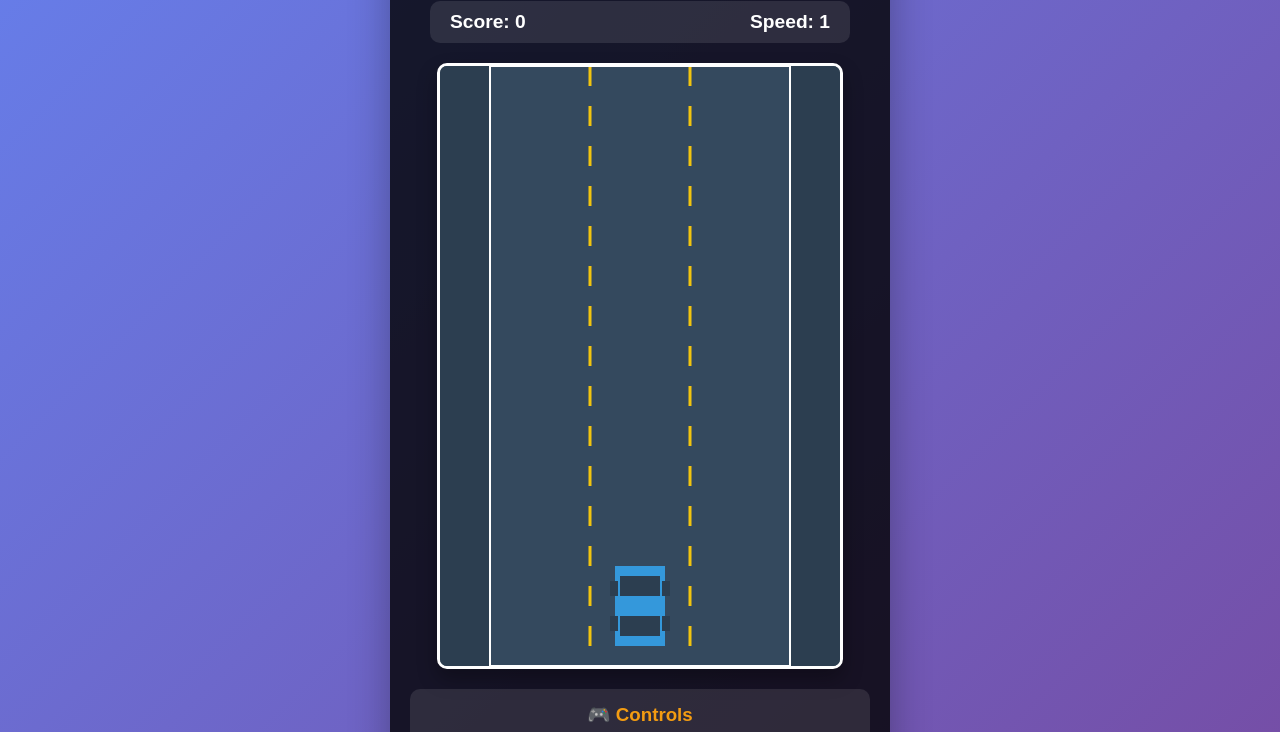
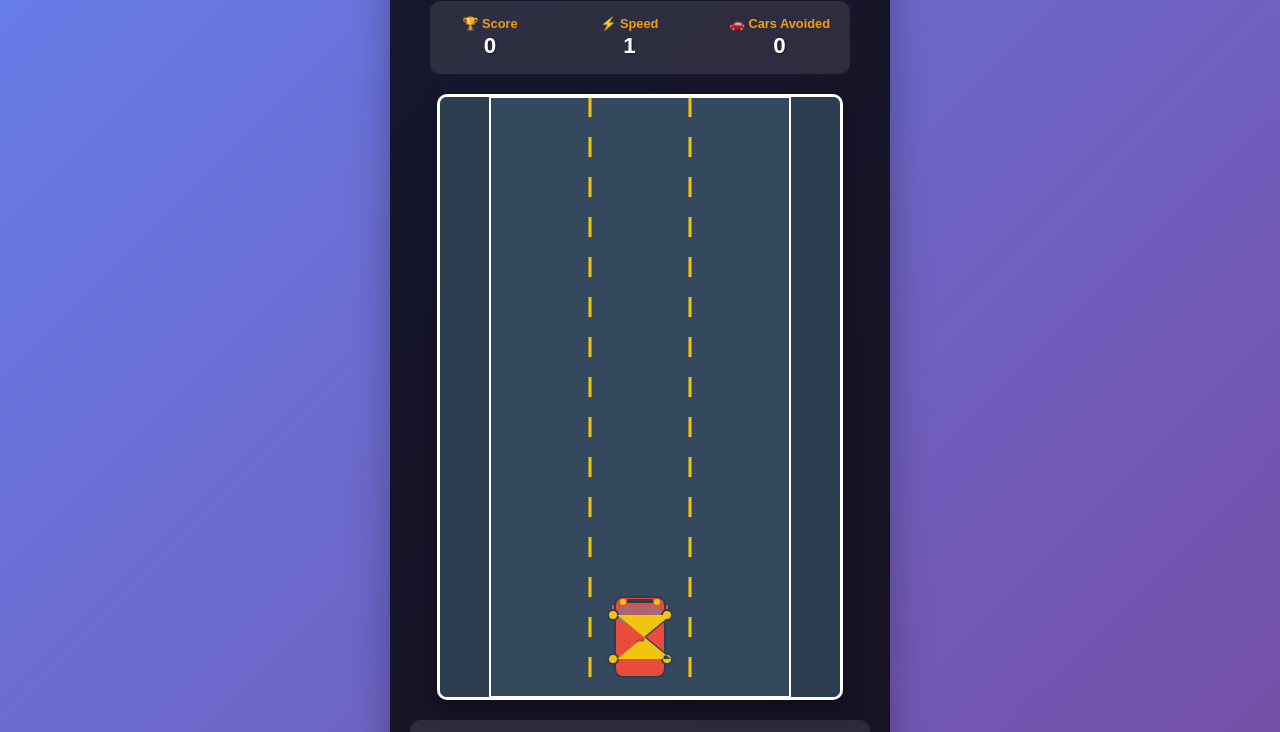
Before and after one commit to halyapabba2014-creator/racecar-game, a plain HTML site: page index.html in a window 1280 px wide. Shown: the part 76-808 px from the top of the page. Drawn offline with Linux system fonts and the light colour scheme.

Commit message:
Enhanced game with realistic cars, balanced difficulty, and improved scoring

```diff
--- a/game.js
+++ b/game.js
@@ -12,6 +12,7 @@ class CarRacingGame {
         this.gameSpeed = 2;
         this.lastTime = 0;
         this.animationId = null;
+        this.carsAvoided = 0;
 
         // Player car
         this.player = {
@@ -20,13 +21,15 @@ class CarRacingGame {
             width: 50,
             height: 80,
             speed: 5,
-            color: '#3498db'
+            color: '#e74c3c',
+            brand: 'Ferrari'
         };
 
         // Obstacles
         this.obstacles = [];
-        this.obstacleSpawnRate = 0.02;
+        this.obstacleSpawnRate = 0.008; // Reduced spawn rate for better balance
         this.obstacleSpeed = 2;
+        this.lastObstacleSpawn = 0;
 
         // Road
         this.road = {
@@ -147,6 +150,7 @@ class CarRacingGame {
         this.score = 0;
         this.speed = 1;
         this.gameSpeed = 2;
+        this.carsAvoided = 0;
         this.obstacles = [];
         this.player.x = this.canvas.width / 2 - 25;
         this.player.y = this.canvas.height - 100;
@@ -205,24 +209,43 @@ class CarRacingGame {
     }
 
     spawnObstacles() {
-        if (Math.random() < this.obstacleSpawnRate) {
+        // Improved spawning logic with better spacing
+        const currentTime = Date.now();
+        const timeSinceLastSpawn = currentTime - this.lastObstacleSpawn;
+        const minSpawnInterval = 1500; // Minimum 1.5 seconds between spawns
+
+        if (Math.random() < this.obstacleSpawnRate && timeSinceLastSpawn > minSpawnInterval) {
             const lane = Math.floor(Math.random() * this.road.lanes);
             const x = this.road.x + lane * this.road.laneWidth + (this.road.laneWidth - 40) / 2;
+            const carData = this.getRandomCar();
 
             this.obstacles.push({
                 x: x,
                 y: -80,
                 width: 40,
                 height: 80,
-                speed: this.obstacleSpeed + Math.random() * 2,
-                color: this.getRandomCarColor()
+                speed: this.obstacleSpeed + Math.random() * 1.5, // Reduced speed variation
+                color: carData.color,
+                accent: carData.accent,
+                brand: carData.brand
             });
+
+            this.lastObstacleSpawn = currentTime;
         }
     }
 
-    getRandomCarColor() {
-        const colors = ['#e74c3c', '#f39c12', '#2ecc71', '#9b59b6', '#34495e', '#e67e22'];
-        return colors[Math.floor(Math.random() * colors.length)];
+    getRandomCar() {
+        const carBrands = [
+            { brand: 'BMW', color: '#2c3e50', accent: '#f39c12' },
+            { brand: 'Mercedes', color: '#34495e', accent: '#ecf0f1' },
+            { brand: 'Audi', color: '#e74c3c', accent: '#f1c40f' },
+            { brand: 'Porsche', color: '#2c3e50', accent: '#e74c3c' },
+            { brand: 'Lamborghini', color: '#f39c12', accent: '#2c3e50' },
+            { brand: 'Tesla', color: '#34495e', accent: '#3498db' },
+            { brand: 'Toyota', color: '#e67e22', accent: '#ecf0f1' },
+            { brand: 'Honda', color: '#2ecc71', accent: '#2c3e50' }
+        ];
+        return carBrands[Math.floor(Math.random() * carBrands.length)];
     }
 
     updateObstacles() {
@@ -233,7 +256,8 @@ class CarRacingGame {
             // Remove obstacles that are off screen
             if (obstacle.y > this.canvas.height) {
                 this.obstacles.splice(i, 1);
-                this.score += 10; // Score for avoiding obstacles
+                this.carsAvoided++;
+                this.score += 25; // Better score for avoiding obstacles
             }
         }
     }
@@ -257,26 +281,30 @@ class CarRacingGame {
     gameOver() {
         this.gameState = 'gameOver';
         document.getElementById('finalScore').textContent = this.score;
+        document.getElementById('finalCarsAvoided').textContent = this.carsAvoided;
+        document.getElementById('finalSpeed').textContent = this.speed;
         document.getElementById('gameOver').classList.remove('hidden');
         cancelAnimationFrame(this.animationId);
     }
 
     updateScore() {
-        this.score += Math.floor(this.gameSpeed);
+        // Better scoring system
+        this.score += Math.floor(this.gameSpeed * 0.5); // Reduced base score
     }
 
     increaseDifficulty() {
-        // Increase speed every 1000 points
-        if (this.score > 0 && this.score % 1000 === 0) {
-            this.speed = Math.min(10, Math.floor(this.score / 1000) + 1);
-            this.gameSpeed = Math.min(5, 2 + this.score / 2000);
-            this.obstacleSpawnRate = Math.min(0.05, 0.02 + this.score / 10000);
+        // More balanced difficulty progression
+        if (this.score > 0 && this.score % 500 === 0) {
+            this.speed = Math.min(8, Math.floor(this.score / 500) + 1);
+            this.gameSpeed = Math.min(4, 2 + this.score / 3000);
+            this.obstacleSpawnRate = Math.min(0.015, 0.008 + this.score / 15000);
         }
     }
 
     updateUI() {
         document.getElementById('score').textContent = this.score;
         document.getElementById('speed').textContent = this.speed;
+        document.getElementById('carsAvoided').textContent = this.carsAvoided;
     }
 
     draw() {
@@ -321,41 +349,79 @@ class CarRacingGame {
     }
 
     drawPlayer() {
-        // Car body
-        this.ctx.fillStyle = this.player.color;
-        this.ctx.fillRect(this.player.x, this.player.y, this.player.width, this.player.height);
-
-        // Car details
-        this.ctx.fillStyle = '#2c3e50';
-        this.ctx.fillRect(this.player.x + 5, this.player.y + 10, this.player.width - 10, 20);
-        this.ctx.fillRect(this.player.x + 5, this.player.y + 50, this.player.width - 10, 20);
-
-        // Wheels
-        this.ctx.fillStyle = '#2c3e50';
-        this.ctx.fillRect(this.player.x - 5, this.player.y + 15, 8, 15);
-        this.ctx.fillRect(this.player.x + this.player.width - 3, this.player.y + 15, 8, 15);
-        this.ctx.fillRect(this.player.x - 5, this.player.y + 50, 8, 15);
-        this.ctx.fillRect(this.player.x + this.player.width - 3, this.player.y + 50, 8, 15);
+        this.drawRealisticCar(this.player.x, this.player.y, this.player.width, this.player.height,
+                             this.player.color, '#f1c40f', this.player.brand, true);
     }
 
     drawObstacles() {
         for (const obstacle of this.obstacles) {
-            // Car body
-            this.ctx.fillStyle = obstacle.color;
-            this.ctx.fillRect(obstacle.x, obstacle.y, obstacle.width, obstacle.height);
+            this.drawRealisticCar(obstacle.x, obstacle.y, obstacle.width, obstacle.height,
+                                 obstacle.color, obstacle.accent, obstacle.brand, false);
+        }
+    }
 
-            // Car details
-            this.ctx.fillStyle = '#2c3e50';
-            this.ctx.fillRect(obstacle.x + 3, obstacle.y + 8, obstacle.width - 6, 15);
-            this.ctx.fillRect(obstacle.x + 3, obstacle.y + 40, obstacle.width - 6, 15);
+    drawRealisticCar(x, y, width, height, color, accent, brand, isPlayer) {
+        // Car body with rounded corners
+        this.ctx.fillStyle = color;
+        this.ctx.beginPath();
+        this.ctx.roundRect(x, y, width, height, 8);
+        this.ctx.fill();
 
-            // Wheels
-            this.ctx.fillStyle = '#2c3e50';
-            this.ctx.fillRect(obstacle.x - 3, obstacle.y + 12, 6, 12);
-            this.ctx.fillRect(obstacle.x + obstacle.width - 3, obstacle.y + 12, 6, 12);
-            this.ctx.fillRect(obstacle.x - 3, obstacle.y + 40, 6, 12);
-            this.ctx.fillRect(obstacle.x + obstacle.width - 3, obstacle.y + 40, 6, 12);
+        // Car shadow/outline
+        this.ctx.strokeStyle = '#2c3e50';
+        this.ctx.lineWidth = 2;
+        this.ctx.stroke();
+
+        // Windshield
+        this.ctx.fillStyle = 'rgba(52, 152, 219, 0.3)';
+        this.ctx.fillRect(x + 5, y + 8, width - 10, 18);
+
+        // Side windows
+        this.ctx.fillStyle = 'rgba(52, 152, 219, 0.2)';
+        this.ctx.fillRect(x + 3, y + 12, 8, 12);
+        this.ctx.fillRect(x + width - 11, y + 12, 8, 12);
+
+        // Headlights
+        this.ctx.fillStyle = accent;
+        this.ctx.beginPath();
+        this.ctx.arc(x + 8, y + 5, 3, 0, Math.PI * 2);
+        this.ctx.arc(x + width - 8, y + 5, 3, 0, Math.PI * 2);
+        this.ctx.fill();
+
+        // Grille
+        this.ctx.fillStyle = '#2c3e50';
+        this.ctx.fillRect(x + 12, y + 2, width - 24, 4);
+
+        // Wheels with rims
+        this.ctx.fillStyle = '#2c3e50';
+        this.ctx.beginPath();
+        this.ctx.arc(x - 2, y + 18, 6, 0, Math.PI * 2);
+        this.ctx.arc(x + width + 2, y + 18, 6, 0, Math.PI * 2);
+        this.ctx.arc(x - 2, y + height - 18, 6, 0, Math.PI * 2);
+        this.ctx.arc(x + width + 2, y + height - 18, 6, 0, Math.PI * 2);
+        this.ctx.fill();
+
+        // Wheel rims
+        this.ctx.fillStyle = accent;
+        this.ctx.beginPath();
+        this.ctx.arc(x - 2, y + 18, 4, 0, Math.PI * 2);
+        this.ctx.arc(x + width + 2, y + 18, 4, 0, Math.PI * 2);
+        this.ctx.arc(x - 2, y + height - 18, 4, 0, Math.PI * 2);
+        this.ctx.arc(x + width + 2, y + height - 18, 4, 0, Math.PI * 2);
+        this.ctx.fill();
+
+        // Brand logo (simplified)
+        if (isPlayer) {
+            this.ctx.fillStyle = '#fff';
+            this.ctx.font = 'bold 8px Arial';
+            this.ctx.textAlign = 'center';
+            this.ctx.fillText('🏎️', x + width/2, y + height/2 + 3);
         }
+
+        // Side mirrors
+        this.ctx.fillStyle = color;
+        this.ctx.fillRect(x - 3, y + 8, 2, 4);
+        this.ctx.fillRect(x + width + 1, y + 8, 2, 4);
     }
 
     drawEffects() {
--- a/index.html
+++ b/index.html
@@ -11,8 +11,18 @@
         <div class="game-header">
             <h1>🏎️ Car Racing Game</h1>
             <div class="score-display">
-                <span>Score: <span id="score">0</span></span>
-                <span>Speed: <span id="speed">1</span></span>
+                <div class="score-item">
+                    <span class="score-label">🏆 Score</span>
+                    <span id="score" class="score-value">0</span>
+                </div>
+                <div class="score-item">
+                    <span class="score-label">⚡ Speed</span>
+                    <span id="speed" class="score-value">1</span>
+                </div>
+                <div class="score-item">
+                    <span class="score-label">🚗 Cars Avoided</span>
+                    <span id="carsAvoided" class="score-value">0</span>
+                </div>
             </div>
         </div>
 
@@ -34,7 +44,11 @@
 
         <div id="gameOver" class="game-over hidden">
             <h2>💥 Game Over!</h2>
-            <p>Final Score: <span id="finalScore">0</span></p>
+            <div class="final-stats">
+                <p>🏆 Final Score: <span id="finalScore">0</span></p>
+                <p>🚗 Cars Avoided: <span id="finalCarsAvoided">0</span></p>
+                <p>⚡ Max Speed: <span id="finalSpeed">1</span></p>
+            </div>
             <button id="restartBtn" class="btn">Play Again</button>
         </div>
     </div>
--- a/style.css
+++ b/style.css
@@ -37,12 +37,33 @@ body {
 .score-display {
     display: flex;
     justify-content: space-between;
-    font-size: 1.2em;
+    font-size: 1em;
     font-weight: bold;
     background: rgba(255, 255, 255, 0.1);
-    padding: 10px 20px;
+    padding: 15px 20px;
     border-radius: 10px;
     margin: 0 20px;
+    flex-wrap: wrap;
+    gap: 10px;
+}
+
+.score-item {
+    display: flex;
+    flex-direction: column;
+    align-items: center;
+    min-width: 80px;
+}
+
+.score-label {
+    font-size: 0.8em;
+    color: #f39c12;
+    margin-bottom: 2px;
+}
+
+.score-value {
+    font-size: 1.4em;
+    color: #fff;
+    text-shadow: 1px 1px 2px rgba(0, 0, 0, 0.5);
 }
 
 #gameCanvas {
@@ -133,9 +154,13 @@ body {
     text-shadow: 2px 2px 4px rgba(0, 0, 0, 0.5);
 }
 
-.game-over p {
-    font-size: 1.5em;
+.final-stats {
     margin-bottom: 30px;
+}
+
+.final-stats p {
+    font-size: 1.3em;
+    margin: 10px 0;
     color: #f39c12;
 }
 
```
